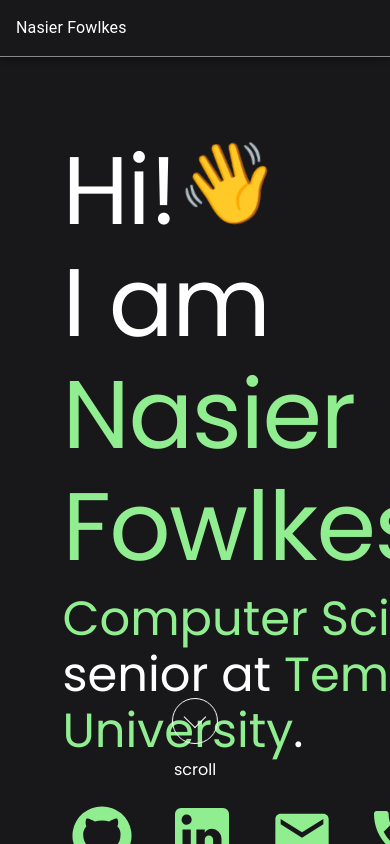
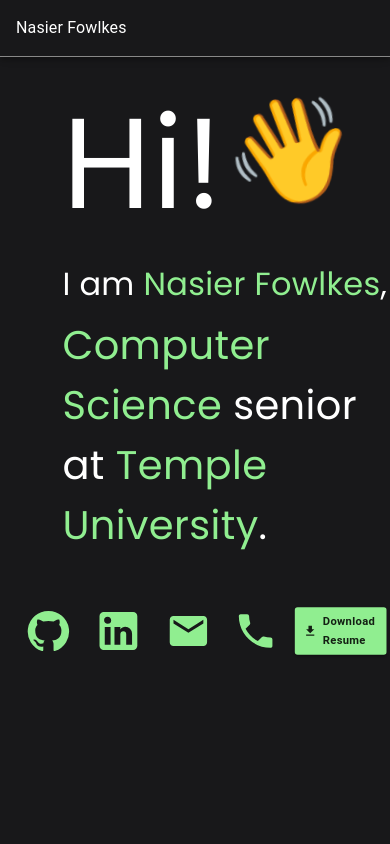
Before and after one commit to NasierF/portfolio-website, a Next.js app: page / in a window 390 px wide. Built offline with nearby package versions, Linux system fonts and the light colour scheme.

Commit message:
introdution and skills are responsive, timeline needs work

```diff
--- a/src/app/components/ContactBar.jsx
+++ b/src/app/components/ContactBar.jsx
@@ -6,26 +6,28 @@
 import PhoneIcon from "@mui/icons-material/Phone";
 import DownloadIcon from "@mui/icons-material/Download";
 
-const ContactBar = () => {
+const ContactBar = ({sx}) => {
   return (
     <Box
       sx={{
         display: "flex",
         justifyContent: "center",
         alignItems: "center",
-        gap: 2, // Space between items
-        mt: 4, // Margin-top for spacing
+        gap: 2,
+        mt: 4,
+        ...sx,
+
       }}
     >
       <Stack
         direction="row"
-        spacing={2} // Spacing between icons
+        spacing={2}
         alignItems="center"
       >
         {/*GitHub*/}
         <IconButton
           component="a"
-          href="https://github.com/NasierF" // Replace with your GitHub URL
+          href="https://github.com/NasierF"
           target="_blank"
           rel="noopener noreferrer"
           sx={{ color: "primary.main",
@@ -41,10 +43,10 @@
           <GitHubIcon sx={{ fontSize: "4rem" }}/>
         </IconButton>
 
-        {/*LinkedIn Icon*/}
+        {/*LinkedIn*/}
         <IconButton
           component="a"
-          href="https://linkedin.com/in/nasierfowlkes" // Replace with your LinkedIn URL
+          href="https://linkedin.com/in/nasierfowlkes"
           target="_blank"
           rel="noopener noreferrer"
           sx={{ color: "primary.main",
@@ -74,10 +76,10 @@
           <EmailIcon sx={{ fontSize: "4rem" }}/>
         </IconButton>
 
-        {/* Phone Icon */}
+        {/* Phone*/}
         <IconButton
           component="a"
-          href="tel:+6106627443"
+          href="tel:+16106627443"
           sx={{
             color: "primary.main",
             fontSize: "1.5rem",
@@ -91,12 +93,12 @@
         </IconButton>
       </Stack>
 
-      {/* Resume Button */}
+      {/* Resume*/}
       <Button
         variant="contained"
         color="primary"
         startIcon={<DownloadIcon />}
-        href="/Nasier_Fowlkes_Resume.pdf" // Replace with your resume URL
+        href="/Nasier_Fowlkes_Resume.pdf"
         target="_blank"
         rel="noopener noreferrer"
         sx={{
--- a/src/app/components/Introduction.jsx
+++ b/src/app/components/Introduction.jsx
@@ -1,4 +1,4 @@
-import { Toolbar, AppBar, Typography, useTheme, Box} from "@mui/material"
+import { Typography, useTheme, Box } from "@mui/material"
 import { gsap } from "gsap"
 import { ScrollTrigger } from "gsap/ScrollTrigger"
 import WaveIcon from "@compnents/WaveAnimation"
@@ -9,7 +9,7 @@
 const Introduction = () => {
     const theme = useTheme();
 
-    return(
+    return (
         <Box
             sx={{
                 display: "flex",
@@ -17,50 +17,82 @@
                 alignItems: "flex-start",
                 justifyContent: "space-between",
                 position: "absolute",
-            top: "16%",
+                top: { md: "16%", xs: "8%" },
                 left: "16%",
                 transform: "scale(1)",
                 transformOrigin: "top left",
+
             }}
         >
-            <Typography color="white" variant="h1"
-            sx={{fontFamily: '"Poppins", sans-serif',
-                pb: "0",
-            }}>
             <Box
                 sx={{
                     display: "flex",
                     flexDirection: "row",
                     gap: 0,
                 }}>
-                    Hi! <WaveIcon/>
+                <Typography
+                    component="span"
+                    color="white"
+                    sx={{
+                        fontFamily: '"Poppins", sans-serif',
+                        fontSize: { xs: "8rem", sm: "7rem", md: "8rem" }
+                    }}
+                >
+                    Hi!
+                </Typography>
+                <WaveIcon />
             </Box>
-            </Typography>
-            <Typography className="font-poppins" color="white" variant="h1"
-            sx={{fontFamily: '"Poppins", sans-serif',
+
+            <Typography className="font-poppins" color="white"
+                sx={{
+                    fontFamily: '"Poppins", sans-serif',
                     pb: "1.5%",
+                    fontSize: { xs: "2rem", sm: "3rem", md: "3rem" },
+
                 }}>
                 I am {" "}
                 <span
-                style={{color: theme.palette.primary.main}}>
+                    style={{ color: theme.palette.primary.main }}>
                     Nasier Fowlkes
                 </span>
                 ,
             </Typography>
-            <Typography color="white" variant="h3"
-            sx={{fontFamily: '"Poppins", sans-serif',
+            <Typography color="white"
+                sx={{
+                    fontFamily: '"Poppins", sans-serif',
+                    fontSize: { xs: "2.5rem", sm: "3rem", md: "3rem" },
+                    whiteSpace: "normal",
+                    wordWrap: "break-word",
+                    overflowWrap: "break-word",
+                    maxWidth: { xs: "80vw", sm: "80vw", md: "100vw" }
                 }}>
                 <span
-                style={{color: theme.palette.primary.main}}>
+                    style={{ color: theme.palette.primary.main }}>
                     Computer Science {" "}
                 </span>senior at {" "}
                 <span className="font-bold"
-                style={{color: theme.palette.primary.main}}>
+                    style={{ color: theme.palette.primary.main }}>
                     Temple University
                 </span>
                 .
             </Typography>
-            <ContactBar/>
+
+            <ContactBar
+                sx={{
+                    transform: {
+                        xs: "scale(0.7)",
+                        sm: "scale(0.9)",
+                        md: "scale(1)",
+                    },
+                    position: "relative",
+                    transition: "transform 0.3s ease",
+                    right: {
+                        xs: "23%",
+                        sm: "13%",
+                        md: "0%"
+                    }
+                }}
+            />
         </Box>
 
 
--- a/src/app/components/MySkills.jsx
+++ b/src/app/components/MySkills.jsx
@@ -1,10 +1,8 @@
 import React from "react";
-import { Typography, Paper, Box, styled } from "@mui/material";
+import { Typography, Paper, Box, styled, useMediaQuery } from "@mui/material";
 import Grid from '@mui/material/Grid2';
 import Image from "next/image";
-
-const WIDTH = 100;
-const HEIGHT = 100;
+import theme from "@theme";
 
 const HoverBox = styled(Box)(() => ({
     position: "relative",
@@ -31,6 +29,14 @@
 }));
 
 const MySkills = () => {
+
+    const XS = useMediaQuery(theme.breakpoints.down("xs"));
+    const SM = useMediaQuery(theme.breakpoints.down("sm"));
+    const MD = useMediaQuery(theme.breakpoints.down("md"));
+
+
+    const WIDTH = XS ? 50 : SM ? 70 : MD ? 100 : 100;
+    const HEIGHT = XS ? 50 : SM ? 70 : MD ? 100 : 100;
     return (
         <>
             <Typography variant="h2" sx={{ position: "relative", top: "10rem" }}>
@@ -38,9 +44,9 @@
             </Typography>
             <Grid
                 container
-                rowSpacing={{ xs: 3, sm: 0, md: 10 }}
-                columnSpacing={{ xs: 20, sm: 10, md: 5 }}
-                columns={{ xs: 20, sm: 30, md: 15 }}
+                rowSpacing={{ xs: 5, sm: 5, md: 10}}
+                columnSpacing={{ xs: 10, sm: 10, md: 5}}
+                columns={{ xs: 3, sm: 15, md: 15}}
                 sx={{
                     width: "100%",
                     padding: "5rem",
@@ -64,7 +70,7 @@
                     { src: "/icons/linux-svg.svg", alt: "Linux" },
                     { src: "/icons/jira-svg.svg", alt: "Jira" },
                 ].map((skill, index) => (
-                    <Grid size={3} key={index}>
+                    <Grid size={{md: 3,sm: 3, xs: 1 }} key={index}>
                         <HoverBox>
                             <Image src={skill.src} alt={skill.alt} width={WIDTH} height={HEIGHT} />
                             <SkillText className="skill-text">{skill.alt}</SkillText>
--- a/src/app/components/Timeline.jsx
+++ b/src/app/components/Timeline.jsx
@@ -1,10 +1,14 @@
 import React, { useEffect, useRef, useState } from "react";
+import { useMediaQuery } from "@mui/material";
 import { gsap } from "gsap";
 import { ScrollTrigger } from "gsap/ScrollTrigger";
 import timelineData from "@data/timelineData";
 import TimelineCard from "@compnents/TimelineCard";
 
+
+
 const Timeline = () => {
+  const isMobile = useMediaQuery("(max-width:600px)");
   const cardsRef = useRef([]);
   const listRef = useRef(null);
   const [activeIndex, setActiveIndex] = useState(0);
--- a/src/app/components/WaveAnimation.jsx
+++ b/src/app/components/WaveAnimation.jsx
@@ -1,7 +1,8 @@
 import { useEffect } from "react";
 import { gsap } from "gsap";
 
-const WaveAnimation = () => {
+
+const WaveAnimation = ({}) => {
   useEffect(() => {
     const animation = gsap.to(".icon", {
       rotation: 15,
@@ -18,7 +19,7 @@
   }, []);
 
   return (
-    <div className="icon" style={{ fontSize: "5rem", textAlign: "center" }}>
+    <div className="icon" style={{ fontSize: "6.5rem", textAlign: "center", }}>
       👋
     </div>
   );
--- a/src/app/page.tsx
+++ b/src/app/page.tsx
@@ -17,7 +17,10 @@
 
 export default function Home() {
   useSmoothScroll(); //Hook for smooth scrolling
-  const isMobile = useMediaQuery(theme.breakpoints.down("sm"));
+  const isMobile = useMediaQuery("(max-width:600px)");
+  const smallScreen = useMediaQuery(theme.breakpoints.down("xs"));
+  const mediumScreen = useMediaQuery(theme.breakpoints.up("sm"));
+  const largeScreen = useMediaQuery(theme.breakpoints.up("md"));
 
   return (
     <ThemeProvider theme={theme} >
@@ -30,7 +33,7 @@
           overflowY: "scroll",
           overflowX: "hidden",
           msOverflowY: "hidden",
-          scrollSnapType: "y mandatory",
+          scrollSnapType: isMobile ? "unset" : "y mandatory",
           scrollBehavior: "smooth",
 
         }}
@@ -51,7 +54,7 @@
           }}
         >
           <Introduction />
-          <ScrollArrow href="#section02" /> {/*debating on whether to make this pinned throughout the website or not*/}
+          { (largeScreen || mediumScreen) && <ScrollArrow href="#section02" />}
         </Box>
 
         {/* Section 2 -- Timeline */}
@@ -79,6 +82,7 @@
             flexDirection: "column",
             justifyContent: "center",
             alignItems: "center",
+            textAlign: "center",
             scrollSnapAlign: "start",
             backgroundColor: theme.palette.secondary.dark,
             color: "white",
```
Lines whose indentation alone changed are shown as unchanged.
